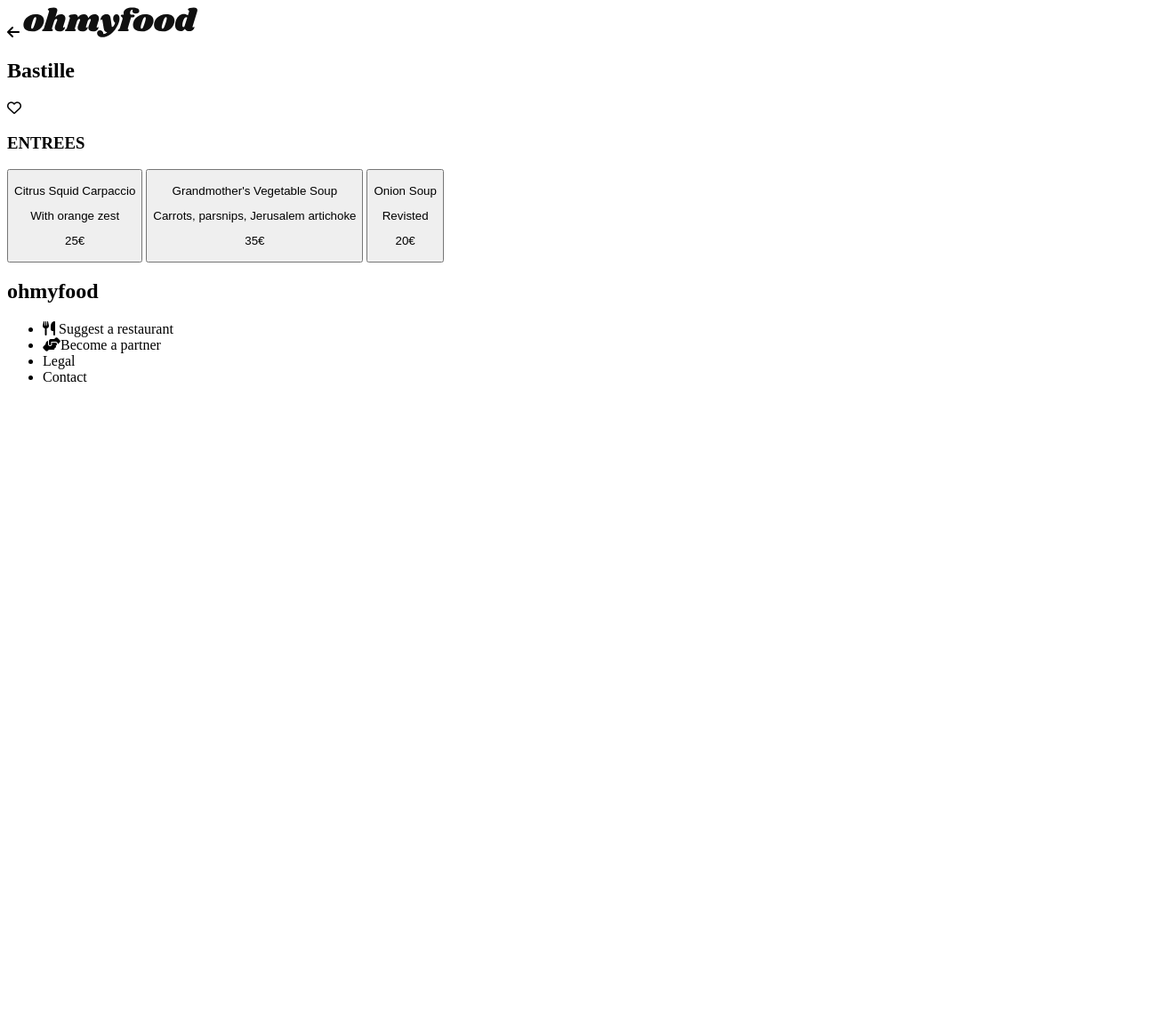
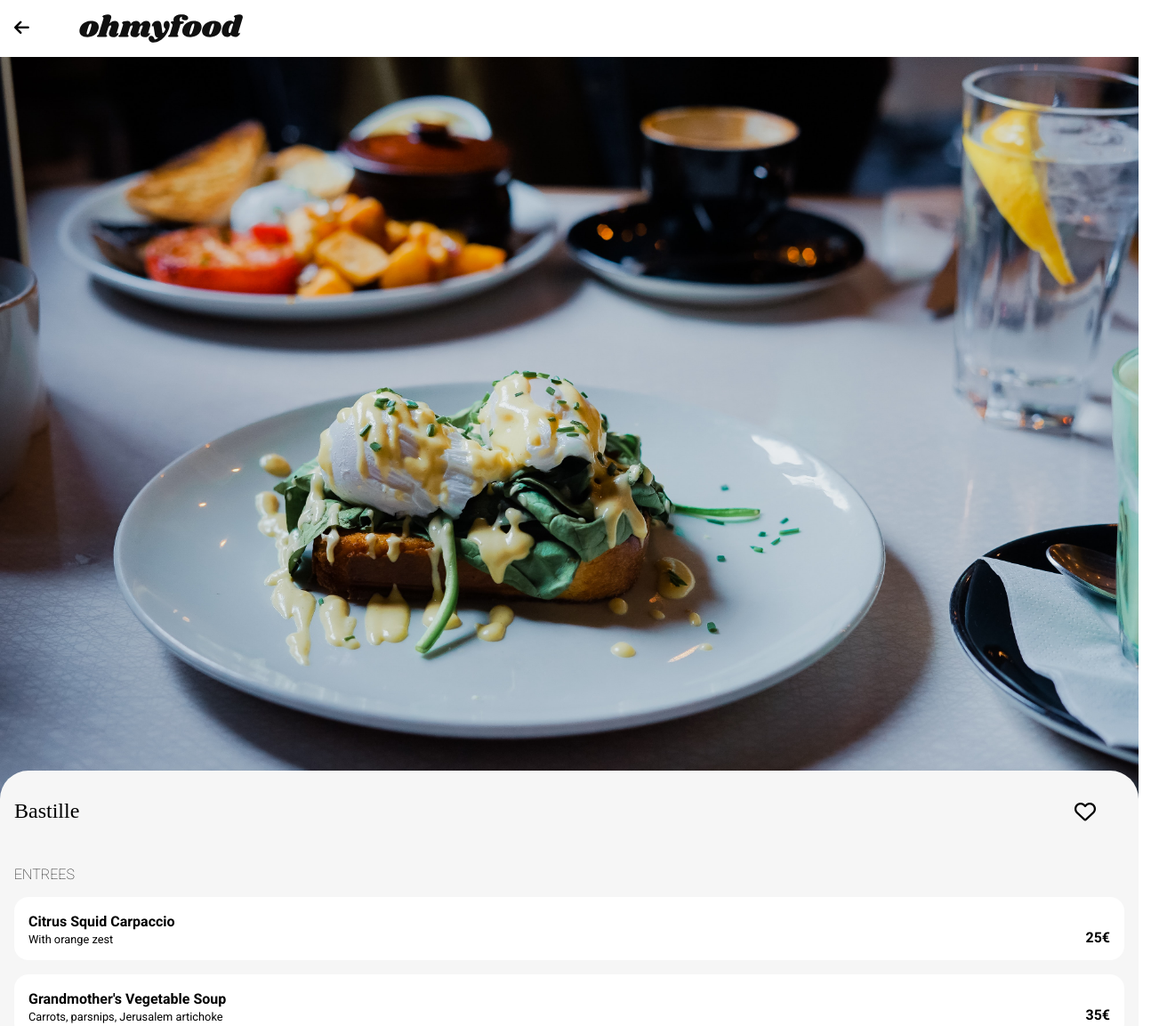
Before and after one commit to ConnorTurnbull/Project-3-Integrate-a-Mobile-Website-with-Animations-in-CSS, a plain HTML site: page alafrancaise.html in a window 1280 px wide. Shown: the top 1153 px of the page at 89% size, 1312 px wide, since content can reach past the window. Before the commit the page ends 800 px from the top, so only its background shows below. Drawn offline with Linux system fonts and the light colour scheme; a web font is replaced by a local one.

Commit message:
menu page

```diff
--- a/SCSS/fonts.scss
+++ b/SCSS/fonts.scss
@@ -15,3 +15,11 @@ h2 {
     margin: 0;
     font-family: $font-title;
 }
+
+h3 {
+    font-size: 1rem;
+    font-weight: lighter;
+    margin: 0;
+    font-family: $font-main;
+
+}
--- a/SCSS/style.scss
+++ b/SCSS/home.scss
@@ -1,5 +1,6 @@
 @import "colors.scss";
 @import "fonts.scss";
+@import "mixins.scss";
 
 *,
 *::before,
@@ -8,9 +9,7 @@
 }
 
 .body {
-    font-family: $font-main;
-    font-size: 1.2rem;
-    margin: 0;
+    @include body;
 
 }
 
@@ -52,12 +51,7 @@
     }
 
     .button {
-        color: white;
-        font-size: 1rem;
-        background-image: linear-gradient($color-pink, $color-purple);
-        border-radius: 2rem;
-        padding: 1rem;
-        border: none;
+        @include colored-button;
 
     }
 }
@@ -189,29 +183,6 @@
 }
 
 .footer {
-    width: 100%;
-    height: fit-content;
-    background-color: $color-dark-grey;
-    padding: 1rem;
-    color: white;
+    @include footer;
 
-    .logo {
-        font-weight: lighter;
-        padding: 0.5rem 0;
-
-    }
-
-    .list {
-        list-style: none;
-        margin: 0;
-        padding: 1rem 0rem;
-        line-height: 2rem;
-
-    }
-
-    .icon {
-        padding-right: 0.8rem;
-        font-size: 1rem;
-
-    }
 }
--- /dev/null
+++ b/SCSS/menus.scss
@@ -0,0 +1,117 @@
+@import "colors.scss";
+@import "fonts.scss";
+@import "mixins.scss";
+
+.body {
+    @include body;
+
+}
+
+.header {
+    width: 100%;
+    height: 4rem;
+    display: flex;
+    justify-content: left;
+
+    .logo{
+        padding: 1rem 2.5rem;
+    }
+
+    .back-arrow {
+        padding: 1rem;
+        align-self: center;
+
+    }
+
+}
+
+.restaurant-image {
+    object-fit: fill;
+
+    .image {
+        height: fit-content;
+        width: 100%;
+        position: relative;
+        z-index: -1;
+    }
+
+}
+
+.main {
+    height: fit-content;
+    padding: 2rem 1rem;
+    background-color: $color-light-grey;
+    border-top-left-radius: 2rem;
+    border-top-right-radius: 2rem;
+    margin-top: -3.5rem;
+    display: flex;
+    flex-direction: column;
+    gap: 1rem;
+
+    .title {
+        display: flex;
+        flex-direction: row;
+        margin-bottom: 2rem;
+
+        .name {
+            font-weight: lighter;
+            margin-right: auto;
+
+        }
+
+        .icon {
+            align-self: center;
+            padding: 0rem 2rem;
+            font-size: 1.5rem;
+            font-weight: lighter;
+
+        }
+    }
+
+    .menu-button {
+        background-color: white;
+        border: none;
+        border-radius: 1rem;
+        display: flex;
+        font-family: $font-main;
+        font-size: 1rem;
+        padding: 1rem;
+
+
+        .text {
+            margin-right: auto;
+            text-align: left;
+
+        }
+
+        .dish {
+            margin: 0;
+            font-weight: bold;
+            line-height: 1.5;
+        }
+
+        .sub-text {
+            margin: 0;
+            font-size: 0.8rem;
+        }
+
+        .price {
+            margin: 0;
+            font-weight: bold;
+            align-self: flex-end;
+        }
+    }
+
+    .button {
+        @include colored-button;
+        width: 50%;
+        align-self: center;
+        margin-top: 2rem;
+        margin-bottom: 3rem;
+    }
+}
+
+.footer {
+    @include footer;
+
+}
--- /dev/null
+++ b/SCSS/mixins.scss
@@ -0,0 +1,45 @@
+@mixin body {
+    font-family: $font-main;
+    font-size: 1.2rem;
+    margin: 0;
+
+}
+
+@mixin colored-button {
+    color: white;
+    font-size: 1rem;
+    background-image: linear-gradient($color-pink, $color-purple);
+    border-radius: 2rem;
+    padding: 1rem;
+    border: none;
+
+}
+
+@mixin footer {
+    width: 100%;
+    height: fit-content;
+    background-color: $color-dark-grey;
+    padding: 1rem;
+    color: white;
+
+    .logo {
+        font-weight: lighter;
+        padding: 0.5rem 0;
+
+    }
+
+    .list {
+        list-style: none;
+        margin: 0;
+        padding: 1rem 0rem;
+        line-height: 2rem;
+
+    }
+
+    .icon {
+        padding-right: 0.8rem;
+        font-size: 1rem;
+
+    }
+
+}
--- a/alafrancaise.html
+++ b/alafrancaise.html
@@ -10,25 +10,52 @@
 
     <title>A la Francaise Menu</title>
 
+    <link href="CSS/menus.css" type="text/css" rel="stylesheet">
+
 </head>
-<body>
 
-    <header>
+<body class="body">
+
+    <header class="header">
 
         <i class="fa-solid fa-arrow-left back-arrow"></i>
         <img class="logo" src="images/ohmyfood@2x.svg" alt="OhMyFood logo">
 
     </header>
 
+    <div class="restaurant-image">
+
+        <img class="image" src="images/bastille.jpg" alt="Bastille restaurant image">
+
+    </div>
+
     <section class="main">
 
-        <h1>Bastille</h1><i class="fa-regular fa-heart icon"></i>
+        <div class="title">
+
+        <h2 class="name">Bastille</h2><i class="fa-regular fa-heart icon"></i>
+
+        </div>
 
         <h3>ENTREES</h3>
 
-        <button class="menu-button"><p class="dish">Citrus Squid Carpaccio</p><p class="sub-text">With orange zest</p><p class="price">25€</p></button>
-        <button class="menu-button"><p class="dish">Grandmother's Vegetable Soup</p><p class="sub-text">Carrots, parsnips, Jerusalem artichoke</p><p class="price">35€</p></button>
-        <button class="menu-button"><p class="dish">Onion Soup</p><p class="sub-text">Revisted</p><p class="price">20€</p></button>
+        <button class="menu-button"><div class="text"><p class="dish">Citrus Squid Carpaccio</p><p class="sub-text">With orange zest</p></div><p class="price">25€</p></button>
+        <button class="menu-button"><div class="text"><p class="dish">Grandmother's Vegetable Soup</p><p class="sub-text">Carrots, parsnips, Jerusalem artichoke</p></div><p class="price">35€</p></button>
+        <button class="menu-button"><div class="text"><p class="dish">Onion Soup</p><p class="sub-text">Revisted</p></div><p class="price">20€</p></button>
+
+        <h3>MAIN DISH</h3>
+
+        <button class="menu-button"><div class="text"><p class="dish">Scallops</p><p class="sub-text">With mashed parsnip</p></div><p class="price">40€</p></button>
+        <button class="menu-button"><div class="text"><p class="dish">Magret de canard</p><p class="sub-text">With mashed potatoes</p></div><p class="price">35€</p></button>
+        <button class="menu-button"><div class="text"><p class="dish">Game Hen</p><p class="sub-text">With vegetable gnocchis</p></div><p class="price">44€</p></button>
+
+        <h3>DESSERTS</h3>
+
+        <button class="menu-button"><div class="text"><p class="dish">Floral Ice Cream</p><p class="sub-text">With hazelnut butter</p></div><p class="price">18€</p></button>
+        <button class="menu-button"><div class="text"><p class="dish">Chocolate Lava Cake</p><p class="sub-text">Revisited</p></div><p class="price">22€</p></button>
+        <button class="menu-button"><div class="text"><p class="dish">Napolean</p><p class="sub-text">With blueberries and marzipan</p></div><p class="price">23€</p></button>
+
+        <button class="button">Order</button>
 
     </section>
 
```
Also changed, not shown: home.html (+1 -1 lines), CSS/fonts.css, CSS/home.css, CSS/menus.css (added), CSS/mixins.css (added), Project 3 notes.txt, 5 other files.
